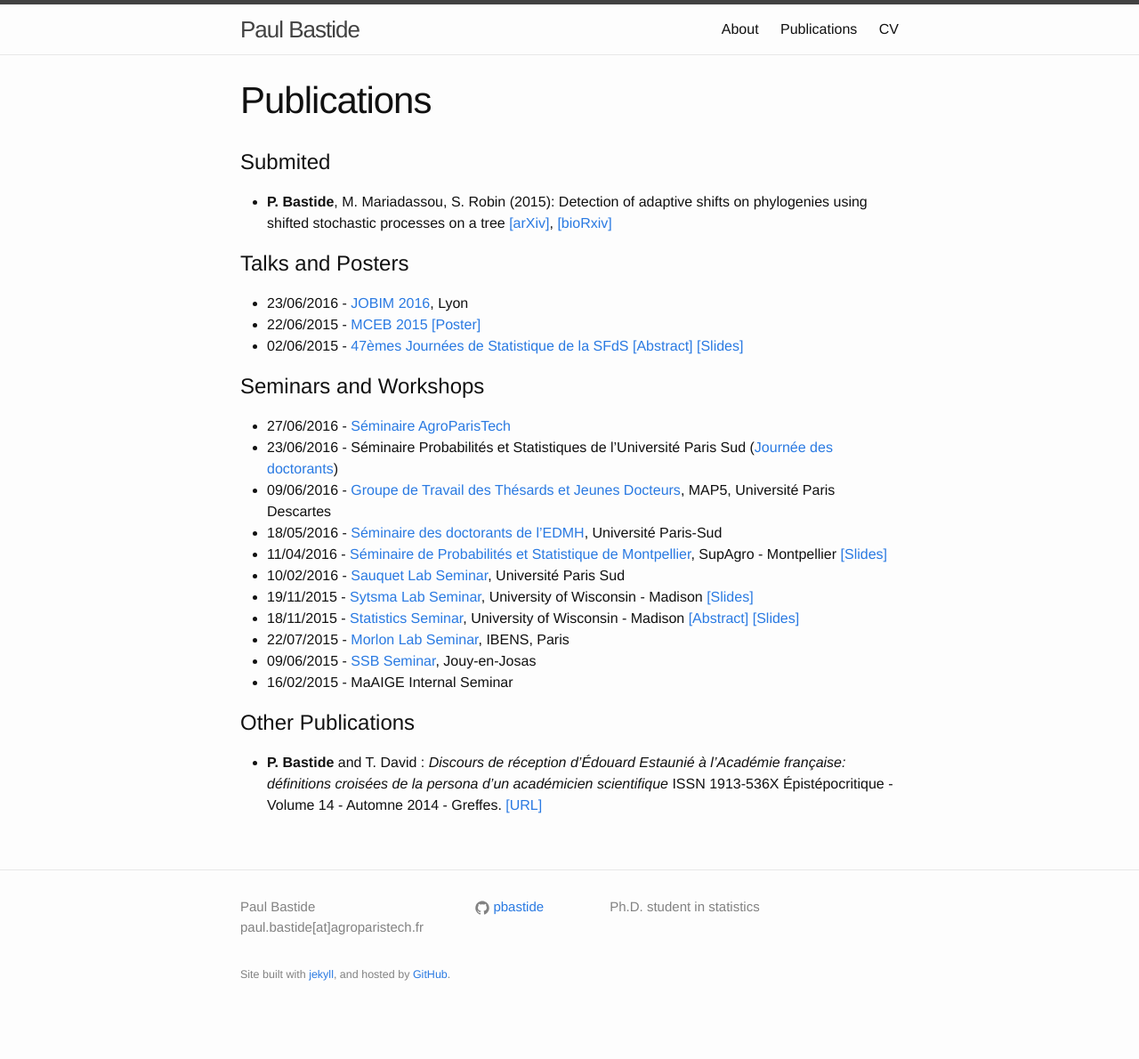
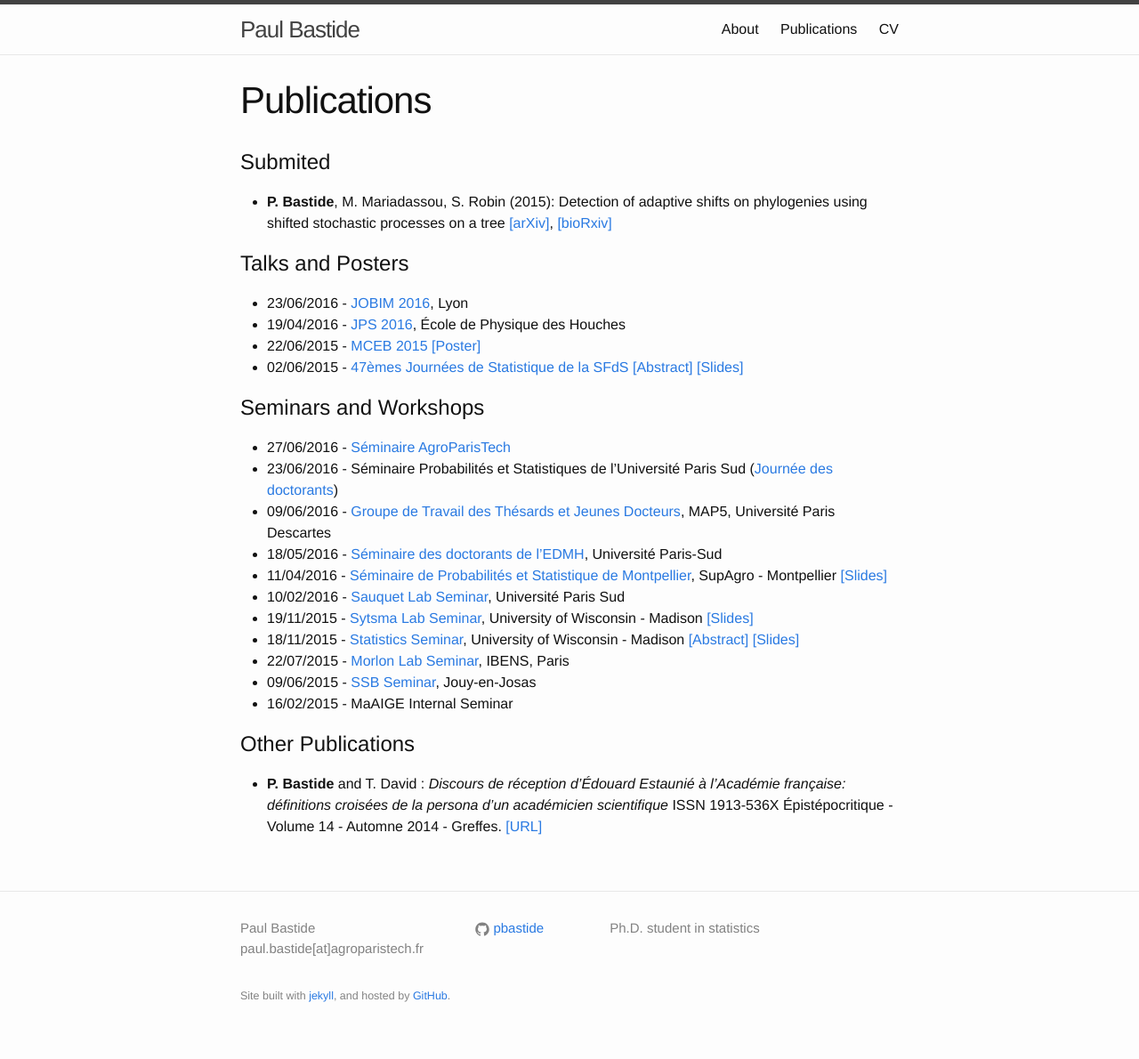
Before and after one commit to pbastide/pbastide.github.io, a Jekyll site: the page built from publi.md, in a window 1280 px wide. Shown: the whole page at 89% size. Built offline with Jekyll 4.4.1, drawn with Linux system fonts in a browser that asks for light colours; before the commit the page ends 1166 px from its top, so only the background shows below that.

```diff
--- a/publi.md
+++ b/publi.md
@@ -11,6 +11,7 @@ weight: 3
 # Talks and Posters
 
 - 23/06/2016 - [JOBIM 2016](http://jobim2016.sciencesconf.org/), Lyon
+- 19/04/2016 - [JPS 2016](http://jps.math.cnrs.fr/), École de Physique des Houches
 - 22/06/2015 - [MCEB 2015](http://www.lirmm.fr/mceb2015/index.php) [[Poster]]({{site.baseurl}}/docs/20150622_poster_MCEB.pdf)
 - 02/06/2015 - [47èmes Journées de Statistique de la SFdS](http://jds2015.sfds.asso.fr/) [[Abstract]]({{site.baseurl}}/docs/SFdS_2015_v2.pdf) [[Slides]]({{site.baseurl}}/docs/20150602_JdS.pdf)
 
```
